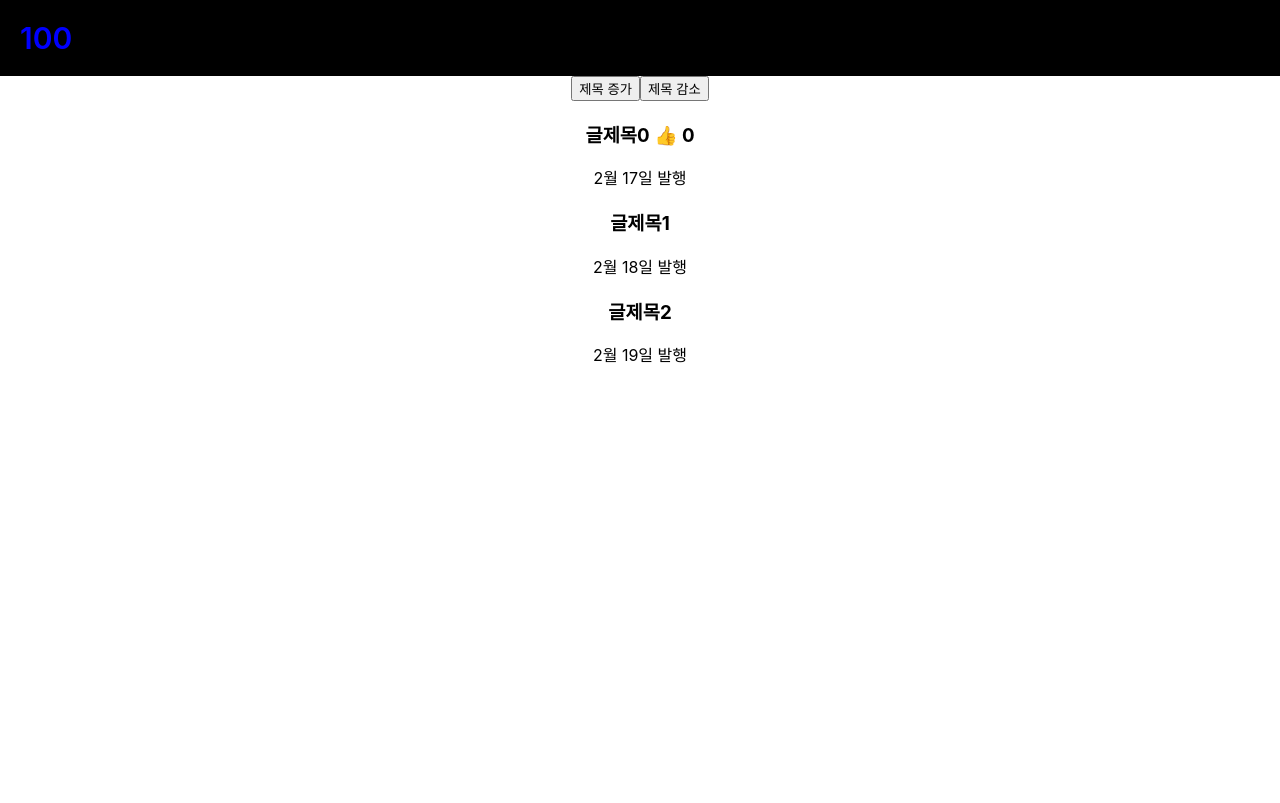
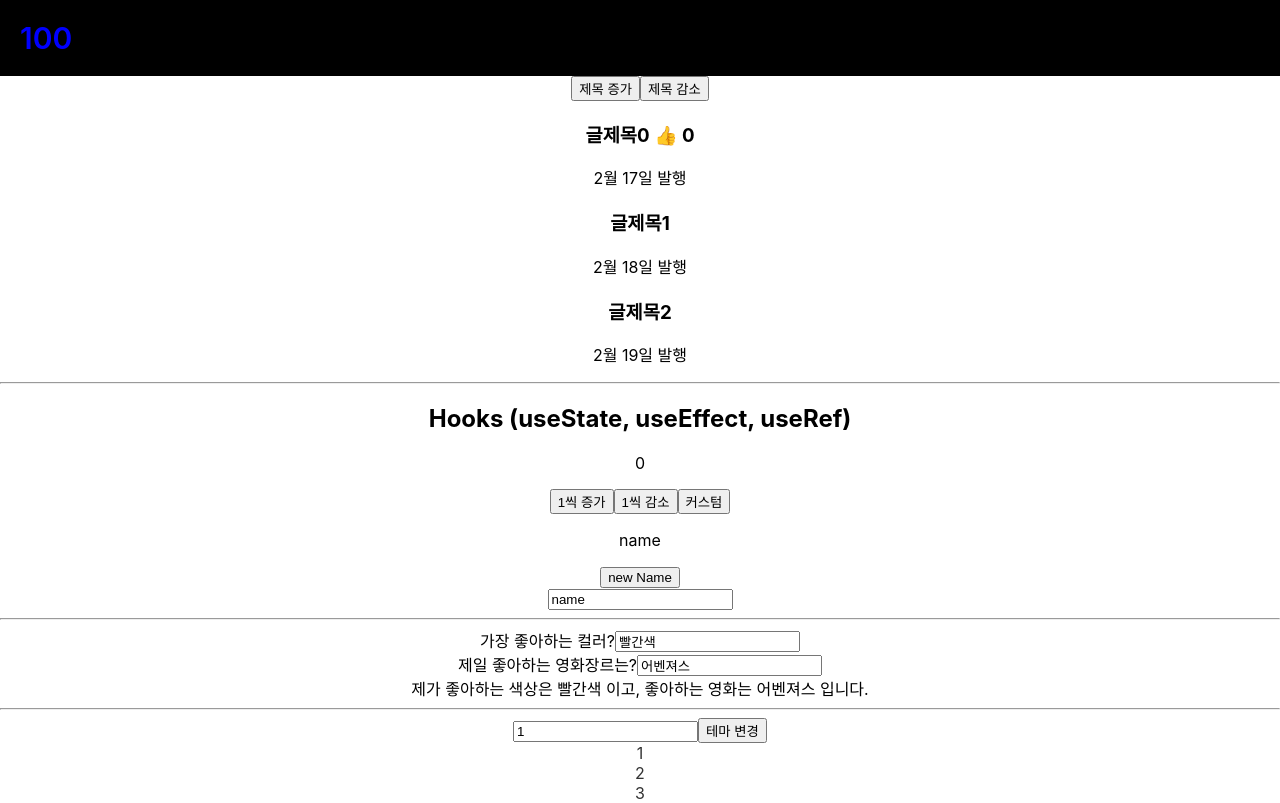
Before and after one commit to hojae-lee/react-apple, a React (Create React App) app in the folder blog/: page / in a window 1280 px wide. Shown: the top 803 px of the page. Built offline with nearby package versions, Linux system fonts and the light colour scheme.

Commit message:
study react-hooks (state, effect, ref, memo, callback)

```diff
--- a/blog/src/App.js
+++ b/blog/src/App.js
@@ -2,6 +2,7 @@
 import React, { useState } from 'react';
 import { useSelector, useDispatch } from 'react-redux';
 import './App.css';
+import RHooks from './Hook';
 
 // 리액트는 데이터 바인딩(서버에서 받아온 데이터를 html에 박아 표시해줌 ^^.)이 쉽기 때문에 쓰는거임. ex: { 변수명 }
 function App() {
@@ -39,7 +40,7 @@ function App() {
   return (
     // 태그에 class를 주고 싶으면 className을 줘야함. JSX 문법
     // JSX에서 style 속성 집어 넣을 때 style = { object 자료형으로 만든 스타일 }, camelCase 작명관습에 따라 속성명을 바꿔주셈. 귀찮으니 className을 사용합시다..
-
+    <>
       <div className="App">
         <div className="black-nav">
           <div style={ divStyle }>{ test }</div>
@@ -63,6 +64,9 @@ function App() {
           <p>2월 19일 발행</p>
         </div>
       </div>
+      <hr/>
+      <RHooks />
+    </>
   );
 }
 
--- /dev/null
+++ b/blog/src/Hook.js
@@ -0,0 +1,77 @@
+/* eslint-disable */
+import React, { useState, useEffect, useRef } from 'react';
+import { useSelector, useDispatch } from 'react-redux';
+import Memo from './UseMemo';
+import UseCall from './UseCallback';
+
+const RHooks = () => {
+  const [value, setValue] = useState(0);
+  const [name, setName] = useState('name');
+  const mount = useRef(false);
+  const inputElem = useRef();
+
+  const OnDecrease = () => {
+    setValue(value - 1);
+  };
+
+  const OnCustom = () => {
+    setValue(value => {
+      if (value === 10) {
+        return 1;
+      } else {
+        return 0;
+      }
+    });
+  };
+
+  useEffect(() => {
+    console.log('mount!');
+
+    console.log(name, 'update!');
+
+    // tip: 처음 마운트 될 때 mount.current 가 false 이기 때문에 if문 안을 탄 뒤 else 에서 특정 값이 바뀔때만 타도록 원하는 코드를 실행 할 수 있음.
+    if (!mount.current) {
+      mount.current = true;
+      console.log(mount);
+    } else {
+      // 원하는 로직.
+      inputElem.current.focus();
+    }
+
+    return () => {
+      console.log('unmount!');
+    }
+  }, [name]);
+
+  return (
+    <>
+      <div style={ { textAlign:'center' } }>
+        <h2>Hooks (useState, useEffect, useRef)</h2>
+        <div>
+          <p>{ value }</p>
+          <button onClick={ () =>  setValue(value + 1)}>1씩 증가</button>
+          <button onClick={ OnDecrease }>1씩 감소</button>
+          <button onClick={ OnCustom }>커스텀</button>
+        </div>
+        <div>
+          <p>{ name }</p>
+          <button onClick={ () => setName('new Name')}>new Name</button>
+        </div>
+        <div>
+          <input
+            name="name"
+            placeholder="이름"
+            defaultValue={ name }
+            ref={ inputElem }
+          />
+        </div>
+        <hr/>
+        <Memo />
+        <hr/>
+        <UseCall />
+      </div>
+    </>
+  )
+}
+
+export default RHooks;
--- /dev/null
+++ b/blog/src/Info.js
@@ -0,0 +1,47 @@
+import React, { useState, useEffect, useMemo } from 'react';
+
+const MemoInfo = (props) => {
+  const getColor = color => {
+    console.log('getColor!');
+    const colorArray = ['빨간색', '노란색', '주황색', '초록색', '파랑색', '보라색'];
+    if (colorArray.indexOf(color) > -1) return colorArray[colorArray.indexOf(color)];
+    else return color;
+  };
+
+  const getMovie = movie => {
+    console.log('getMovie!');
+    const movieArray = ['액션', '코미디', '호러', '판타지'];
+    if (movieArray.indexOf(movie) > -1) return movieArray[movieArray.indexOf(movie)];
+    else return movie;
+  };
+
+  const useMemoColor = useMemo(() => getColor(props.color), [props.color]);
+  const useMemoMovie = useMemo(() => getMovie(props.movie), [props.movie]);
+
+  return (
+    <>
+      <div>
+        제가 좋아하는 색상은 { useMemoColor } 이고, 좋아하는 영화는 { useMemoMovie } 입니다.
+      </div>
+    </>
+  )
+};
+
+const CallInfo = (props) => {
+  const [items, setItems] = useState([]);
+
+  useEffect(() => {
+    setItems(props.getItems);
+    console.log('숫자가 변경되었습니다.');
+  }, [props.getItems]);
+
+  return (
+    <>
+      {
+        items.map((item, index) => <div key={index}>{item}</div>)
+      }
+    </>
+  )
+}
+
+export { MemoInfo, CallInfo };
--- /dev/null
+++ b/blog/src/UseCallback.js
@@ -0,0 +1,42 @@
+import React, { useState, useCallback } from 'react';
+import { CallInfo } from './Info';
+
+const UseCall = () => {
+  const [number, setNumber] = useState(1);
+  const [dark, setDark] = useState(false);
+
+  // theme를 변경시에는 호출되지 않음.
+  // const getItems = useCallback(() => {
+  //   return [number, number + 1, number + 2]
+  // }, [number]);
+  const getItems = () => {
+    return [number, number + 1, number + 2]
+  };
+
+  const theme = {
+    backgroundColor: dark ? "#333" : "#fff",
+    color: dark ? "#fff" : "#333",
+  }
+
+  const onClickHandler = () => {
+    return setDark(prevDark => !prevDark);
+  };
+
+  return (
+    <>
+      <div style= { theme }>
+        <input
+          type="number"
+          value={ number }
+          onChange={ e => setNumber(() => {
+            return e.target.value ? parseInt(e.target.value) : 0;
+          }) }
+        />
+        <button onClick={ onClickHandler }>테마 변경</button>
+        <CallInfo getItems={ getItems } />
+      </div>
+    </>
+  );
+}
+
+export default UseCall;
--- /dev/null
+++ b/blog/src/UseMemo.js
@@ -0,0 +1,32 @@
+import React, { useState, useEffect, useRef } from 'react';
+import { MemoInfo } from './Info';
+
+const Memo = () => {
+  const [color, setColor] = useState("빨간색");
+  const [movie, setMovie] = useState("어벤져스");
+
+  const onChangeHandler = e => {
+    if (e.target.id === "color") setColor(e.target.value);
+    else setMovie(e.target.value);
+  };
+
+  return (
+    <div>
+      <div>
+        <label>
+          가장 좋아하는 컬러?
+        </label>
+        <input id="color" value= { color } onChange={ onChangeHandler } />
+      </div>
+      <div>
+        <label>
+          제일 좋아하는 영화장르는?
+        </label>
+        <input name="movie" value= { movie } onChange={ onChangeHandler } />
+      </div>
+      <MemoInfo color={ color } movie={ movie } />
+    </div>
+  );
+}
+
+export default Memo;
```
Also changed, not shown: blog/public/index.html (line endings or trailing spaces). Lines whose indentation alone changed are shown as unchanged.
